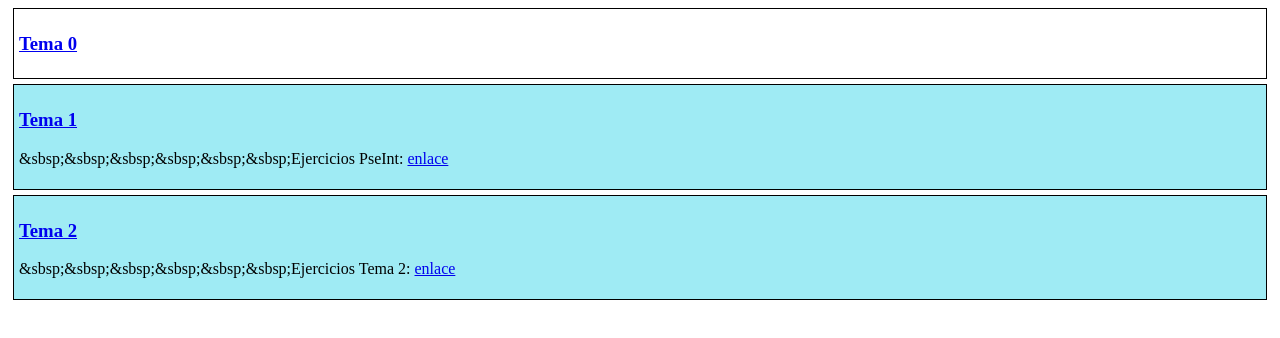
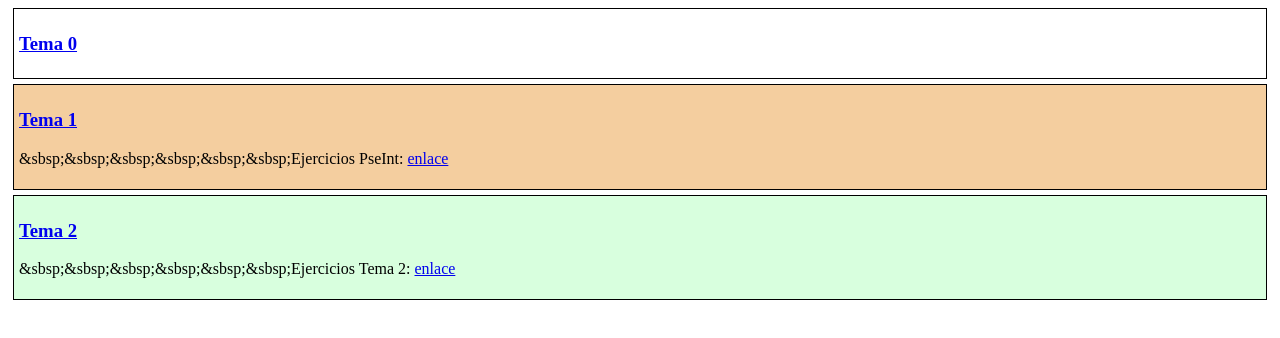
Before and after one commit to fjjaraba/programacio, a plain HTML site: page index.html in a window 1280 px wide. Drawn offline with Linux system fonts and the light colour scheme.

Commit message:
Update index.html

```diff
--- a/index.html
+++ b/index.html
@@ -10,11 +10,11 @@
       <div style="background_color:#9febf4; border:1px solid black;margin:5px; padding: 5px;">
     <h3><a href="Tema00_Introduccio/index.html">Tema 0</a></h3>
       </div>
-      <div style="background-color:#9febf4; border:1px solid black;margin:5px; padding: 5px;">
+      <div style="background-color:#f4ce9f; border:1px solid black;margin:5px; padding: 5px;">
     <h3><a href="Tema01_Intro_Prog/index.html">Tema 1</a></h3>
         <p>&sbsp;&sbsp;&sbsp;&sbsp;&sbsp;&sbsp;Ejercicios PseInt: <a href="Ejercicios_PseInt.pdf" target="_blank">enlace</a></p>
       </div>
-      <div style="background-color:#9febf4; border:1px solid black;margin:5px; padding: 5px;">
+      <div style="background-color:#d8ffde; border:1px solid black;margin:5px; padding: 5px;">
     <h3><a href="Tema02/index.html">Tema 2</a></h3>
         <p>&sbsp;&sbsp;&sbsp;&sbsp;&sbsp;&sbsp;Ejercicios Tema 2: <a href="Exercicis_Tema_02.pdf" target="_blank">enlace</a></p>
       </div>
```
